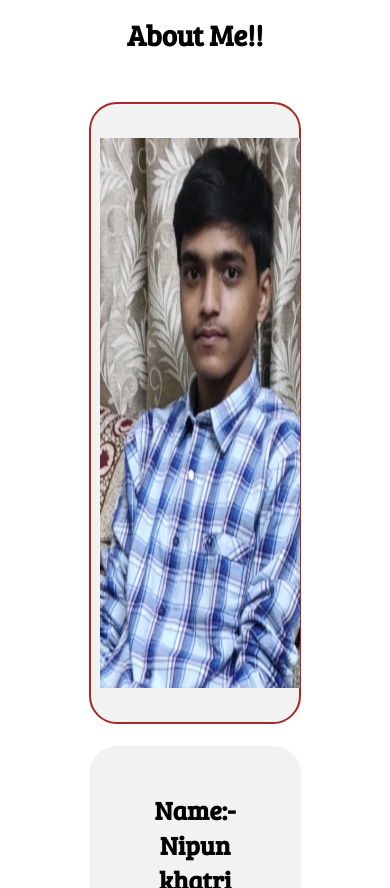
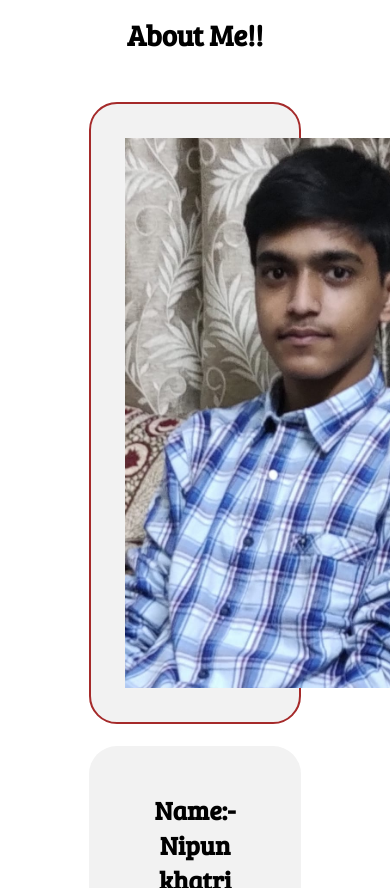
Before and after one commit to Nipunkhattri/myporfolio.github.io, a plain HTML site: page index.html in a window 390 px wide. Shown: the part 489-1377 px from the top of the page. Drawn offline with Linux system fonts and the light colour scheme; a web font is replaced by a local one.

Commit message:
mypersonalporfolio

```diff
--- a/phone.css
+++ b/phone.css
@@ -61,24 +61,3 @@ Utility classes
     font-size: 13px;
     padding: 4px 8px;
 }
-@media (max-width:500px) {
-    #about .box1 img{
-        width: 200px;
-        margin-left: -15px;
-    }
-
-}
-@media (max-width:428px){
-    #about .box1 img{
-        width: 200px;
-        margin-left: -25px;
-    }
-
-}
-@media (max-width:300px) {
-    #about .box1 img{
-        width: 200px;
-        margin-left: -45px;
-    }
-
-}
```
